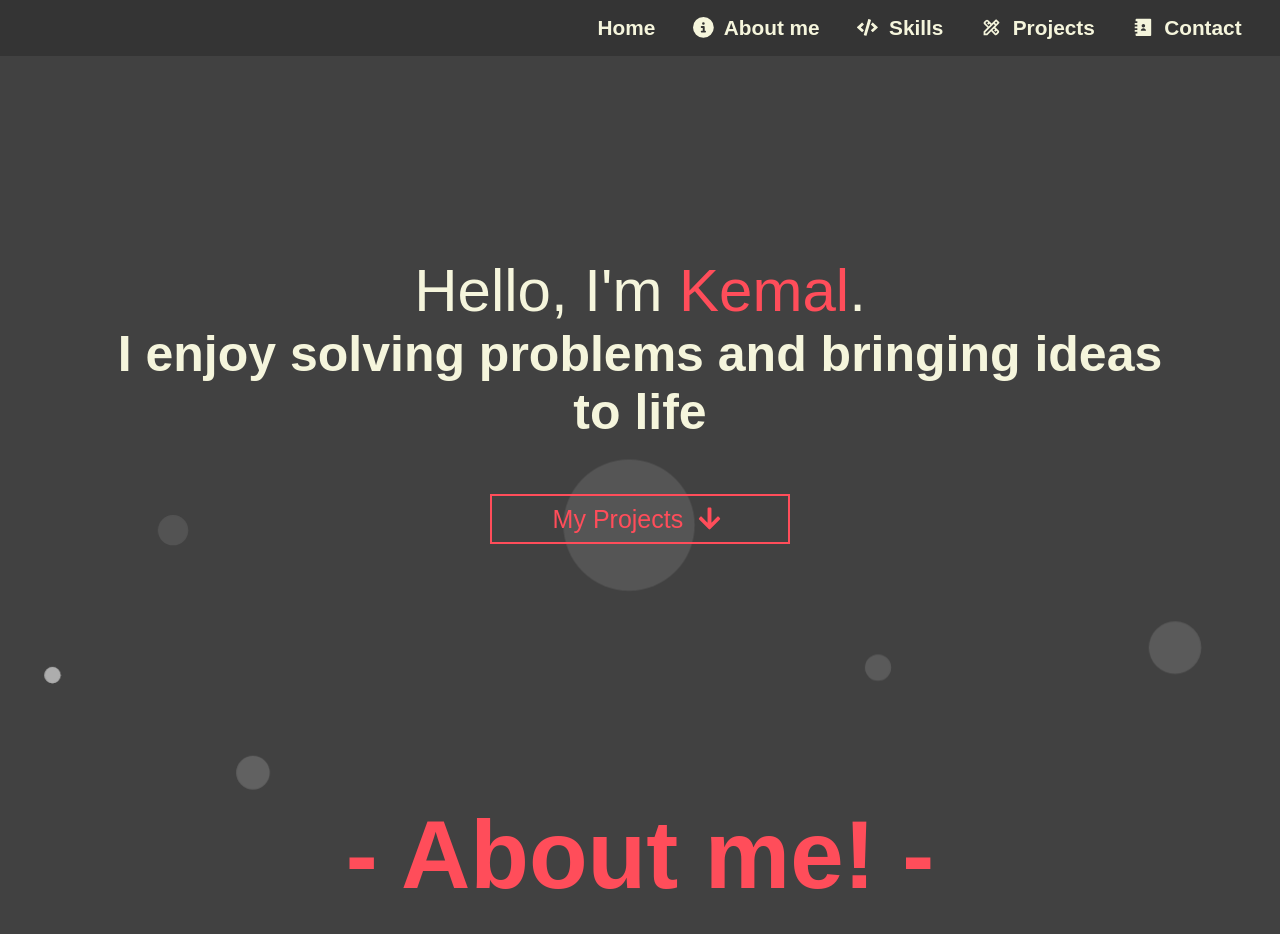
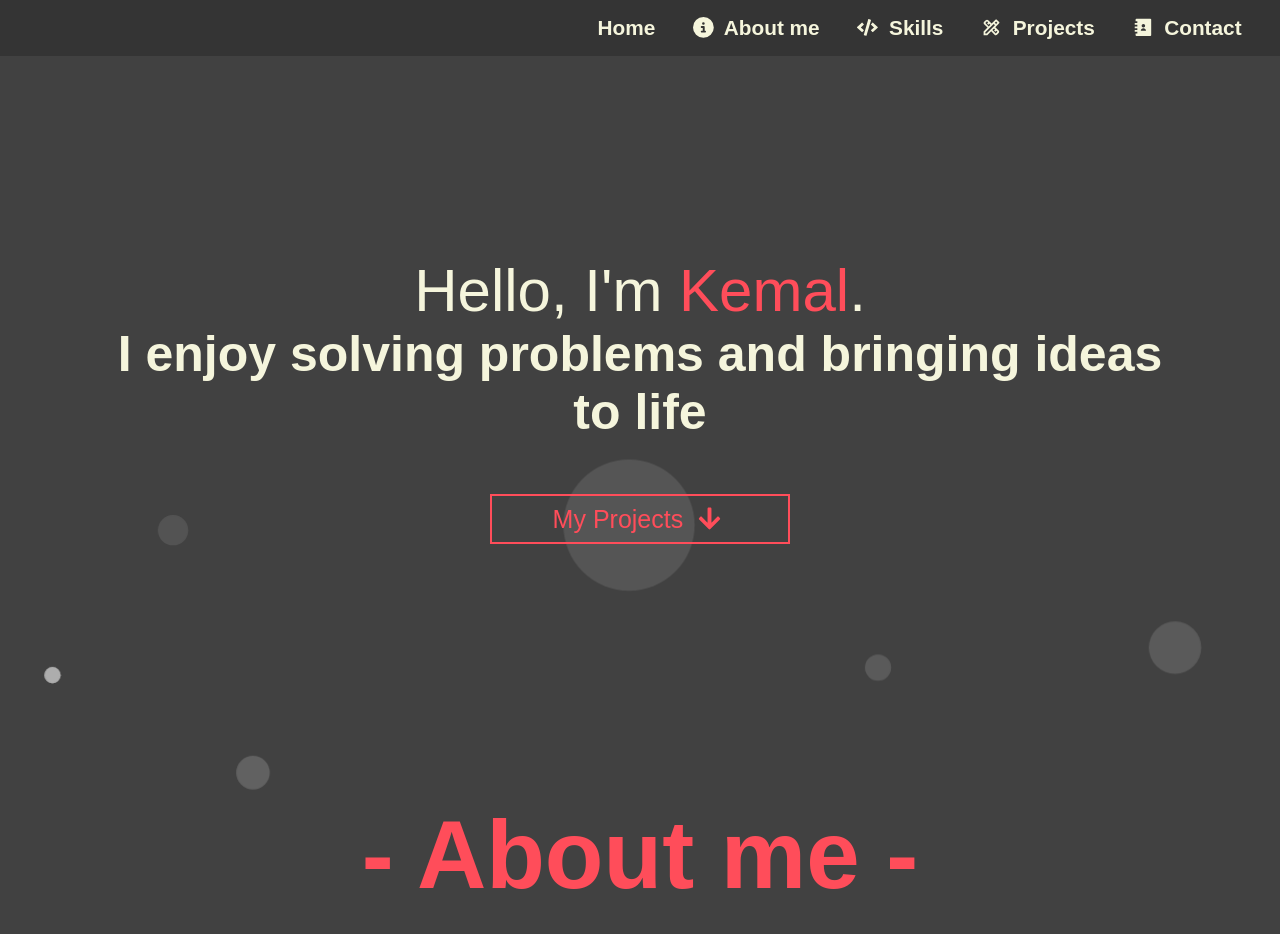
Before and after one commit to KemalYukselir/portfolio-website, a React (Create React App) app: page / in a window 1280 px wide. Shown: the top 934 px of the page. Built offline with nearby package versions, Linux system fonts and the light colour scheme.

Commit message:
Removed past experience in about me

```diff
--- a/src/Components/AboutMe.js
+++ b/src/Components/AboutMe.js
@@ -4,9 +4,8 @@ const AboutMe = () => {
   return (
     <div className="aboutme-section-wrapper">
       <div className="aboutme-section-top">
-        <h1>- About me! -</h1>
+        <h1>- About me -</h1>
         <p>Hi, I’m Kemal Yukselir, a dedicated and adaptable professional with a First Class Honours degree in Computer Science from the University of Kent. My journey into technology began in 2020, inspired by a passion for solving problems and creating impactful solutions. Since then, I’ve worked on a wide range of projects, leveraging various tools, frameworks, and technologies to deliver high-quality results.
-<br/><br/> In my recent role at Caseware UK, I collaborated on improving the Cloud Financial Reporting Statements project, enhancing product quality, and addressing complex user challenges. My portfolio features diverse work, including responsive websites, full stack applications, and automation tools, showcasing my ability to design and implement efficient solutions tailored to users’ needs.
 <br/><br/>I’m passionate about innovation, particularly the integration of AI and machine learning into modern development, and I thrive in collaborative environments that encourage creativity and growth. With experience in cloud platforms and modern development practices, I am committed to delivering solutions that make a difference.
 <br/><br/>Outside of work, I enjoy staying active through boxing and football, as well as exploring creative and technical pursuits.</p>
       </div>
```
